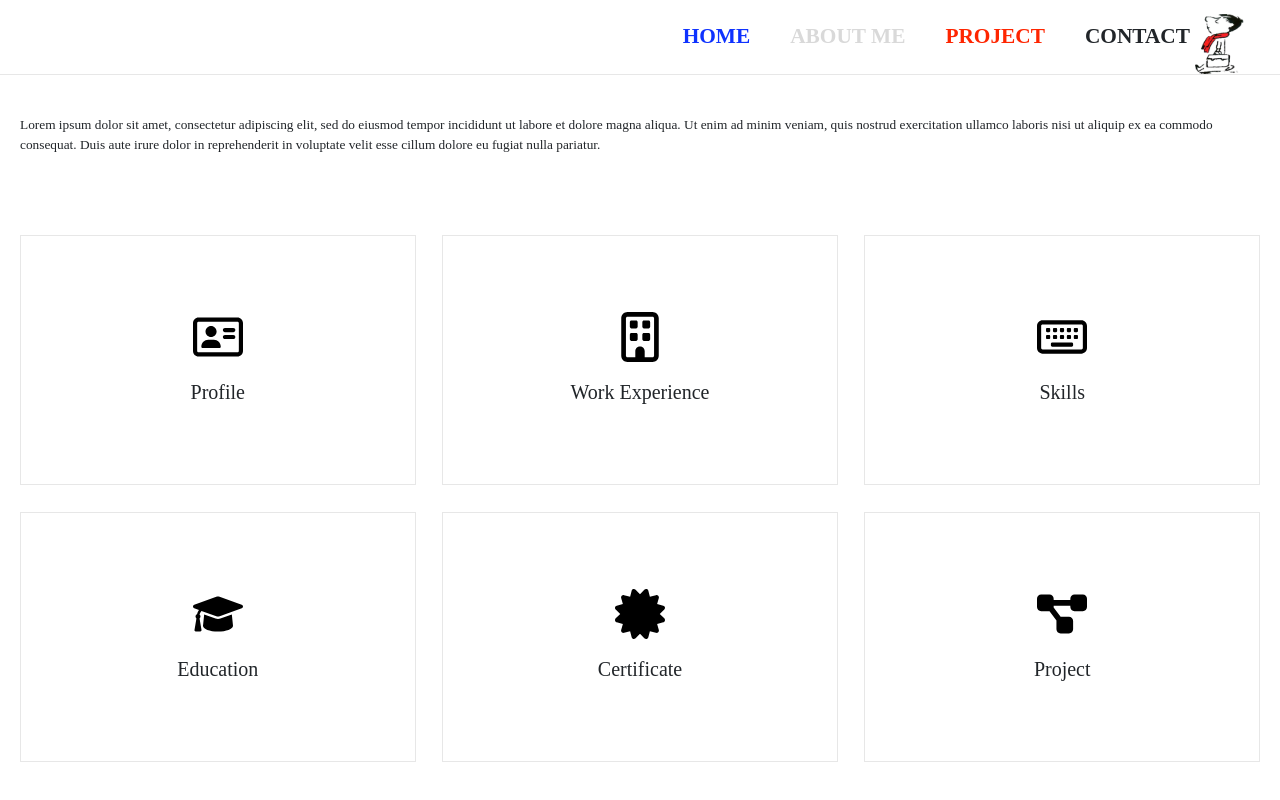
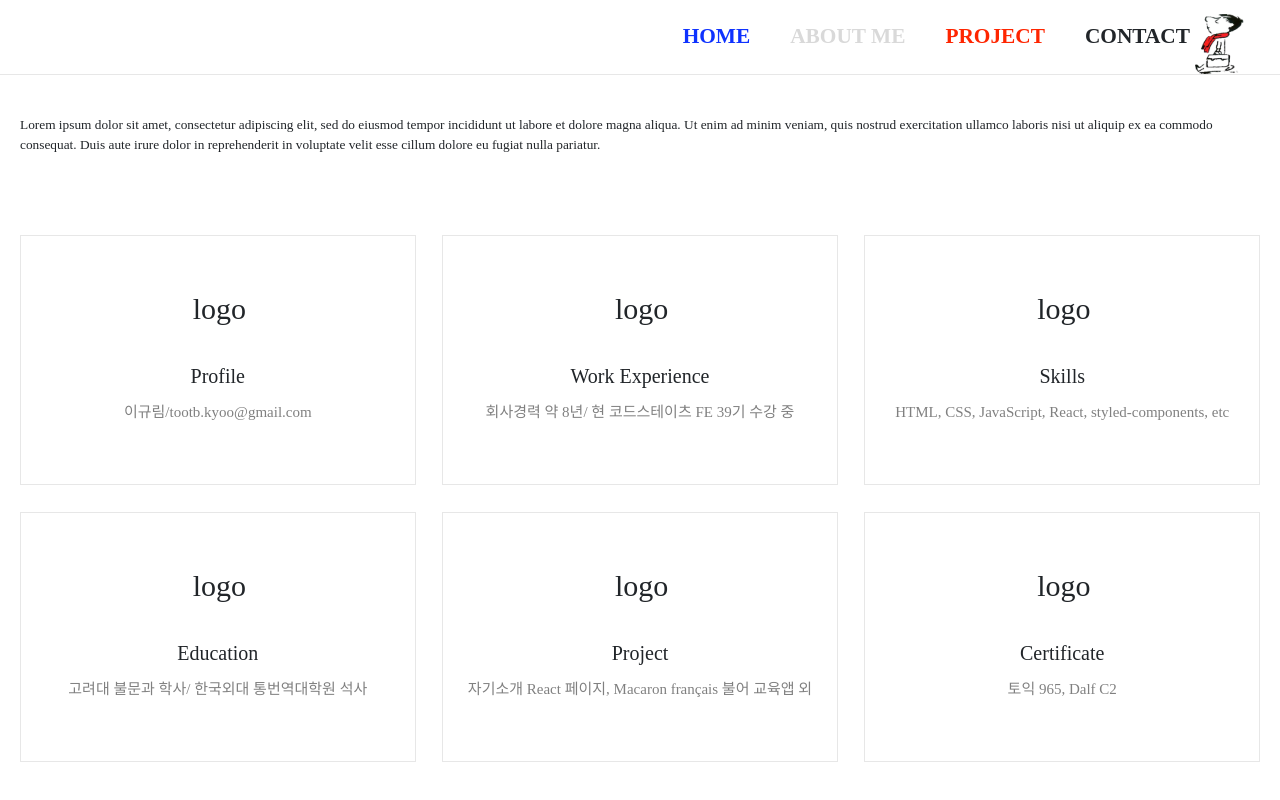
Before and after one commit to Kyoorim/cv-kyoorim-react, a React (Create React App) app: page /aboutme in a window 1280 px wide. Shown: the top 800 px of the page. Built offline with nearby package versions, Linux system fonts and the light colour scheme; a web font is replaced by a local one.

Commit message:
about me: map으로 불러오기 성공

```diff
--- /dev/null
+++ b/src/assets/data/dummyProfiles.js
@@ -0,0 +1,54 @@
+// import { ReactComponent as ProfileLogo } from "../icon/profile.svg";
+// import { ReactComponent as Work } from "../icon/work.svg";
+// import { ReactComponent as Skills } from "../icon/skills.svg";
+// import { ReactComponent as Education } from "../icon/education.svg";
+// import { ReactComponent as Certificate } from "../icon/certificate.svg";
+// import { ReactComponent as Project } from "../icon/project.svg";
+
+import { getDefaultNormalizer } from "@testing-library/react";
+import { Tooltip } from "bootstrap";
+
+export const dummyProfiles = [
+  {
+    id: 1,
+    title: "Profile",
+    content: "이규림/tootb.kyoo@gmail.com",
+    image: "logo",
+    detail: "자세히보기 부분 더 채워넣기 꼬옥1",
+  },
+  {
+    id: 2,
+    title: "Work Experience",
+    content: "회사경력 약 8년/ 현 코드스테이츠 FE 39기 수강 중",
+    image: "logo",
+    detail: "자세히보기 부분 더 채워넣기 꼬옥",
+  },
+  {
+    id: 3,
+    title: "Skills",
+    content: "HTML, CSS, JavaScript, React, styled-components, etc",
+    image: "logo",
+    detail: "자세히보기 부분 더 채워넣기 꼬옥",
+  },
+  {
+    id: 4,
+    title: "Education",
+    content: "고려대 불문과 학사/ 한국외대 통번역대학원 석사",
+    image: "logo",
+    detail: "자세히보기 부분 더 채워넣기 꼬옥",
+  },
+  {
+    id: 5,
+    title: "Project",
+    content: "자기소개 React 페이지, Macaron français 불어 교육앱 외",
+    image: "logo",
+    detail: "자세히보기 부분 더 채워넣기 꼬옥",
+  },
+  {
+    id: 6,
+    title: "Certificate",
+    content: "토익 965, Dalf C2",
+    image: "logo",
+    detail: "자세히보기 부분 더 채워넣기 꼬옥",
+  },
+];
--- a/src/components/Nav.js
+++ b/src/components/Nav.js
@@ -102,7 +102,7 @@ const Detail = styled.div`
   }
 
   &.hide-menu {
-    opacity: 0;
+    display: none;
   }
 `;
 
--- a/src/components/Profile.js
+++ b/src/components/Profile.js
@@ -1,34 +1,36 @@
 import styled from "styled-components";
+import React from "react";
 import { useState } from "react";
+import { dummyProfiles } from "../assets/data/dummyProfiles";
 
-import { ReactComponent as ProfileLogo } from "../icon/profile.svg";
-import { ReactComponent as Work } from "../icon/work.svg";
-import { ReactComponent as Skills } from "../icon/skills.svg";
-import { ReactComponent as Education } from "../icon/education.svg";
-import { ReactComponent as Certificate } from "../icon/certificate.svg";
-import { ReactComponent as Project } from "../icon/project.svg";
+// import { ReactComponent as ProfileLogo } from "../icon/profile.svg";
+// import { ReactComponent as Work } from "../icon/work.svg";
+// import { ReactComponent as Skills } from "../icon/skills.svg";
+// import { ReactComponent as Education } from "../icon/education.svg";
+// import { ReactComponent as Certificate } from "../icon/certificate.svg";
+// import { ReactComponent as Project } from "../icon/project.svg";
 import { ReactComponent as Xmark } from "../icon/circle-xmark.svg";
-import React from "react";
 
-const ProfileContainer = styled.div`
+const ProfileContainer = styled.ul`
   display: flex;
   justify-content: center;
   align-items: center;
   flex-wrap: wrap;
   gap: 2em;
   padding: 0px 20px;
-`;
 
-const ProfileList = styled.div`
+  ul.profileList {
     border: var(--border);
     display: flex;
     flex-direction: column;
     justify-content: center;
     align-items: center;
+    text-align: center;
     min-height: 250px;
     flex-basis: 23.5%;
     flex-shrink: 1;
     flex-grow: 1;
+    padding: 0px 15px;
     /* @media screen and (max-width: 1023px) {
     flex-basis: 49%;
   } */
@@ -38,6 +40,24 @@ const ProfileList = styled.div`
     .logo {
       width: 50px;
       height: 50px;
+    }
+  }
+
+  li {
+    display: inline-block;
+    margin-bottom: 10px;
+
+    &.logo {
+      font-size: 30px;
+      margin-bottom: 25px;
+    }
+    &.title {
+      font-size: 20px;
+    }
+    &.content {
+      font-size: 15px;
+      color: gray;
+    }
   }
 `;
 
@@ -81,7 +101,6 @@ const ModalView = styled.div.attrs((props) => ({
   animation: modal-show 0.5s;
 
   div.closeBtn {
-    z-index: 10;
     font-size: 20px;
     position: absolute;
     top: 10px;
@@ -108,11 +127,17 @@ const Profile = () => {
   return (
     <>
       <ProfileContainer>
-        <ProfileList>
-          <Emoji onClick={openModalHandler}>
-            <ProfileLogo className="logo" />
-          </Emoji>
-          <Title>Profile</Title>
+        {dummyProfiles.map((item) => (
+          <React.Fragment key={item.id}>
+            <ul className="profileList">
+              <li className="logo" onClick={openModalHandler}>
+                {item.image}
+              </li>
+              <li className="title">{item.title}</li>
+              <li className="content">{item.content}</li>
+            </ul>
+          </React.Fragment>
+        ))}
         {modalOpen ? (
           <ModalBackdrop>
             <ModalView>
@@ -120,52 +145,79 @@ const Profile = () => {
                 <Xmark width="25" height="25" />
               </div>
               <div onClick={openModalHandler}>
-                  Lorem ipsum dolor sit amet, consectetur adipiscing elit, sed
-                  do eiusmod tempor incididunt ut labore et dolore magna aliqua.{" "}
+                {dummyProfiles.map((item) => (
+                  <React.Fragment key={item.id}>
+                    <ul>
+                      <li>{item.detail}</li>
+                      // 해당 자세히보기가 아니라 전체가 띄워짐 ㅜㅜ
+                    </ul>
+                  </React.Fragment>
+                ))}
               </div>
             </ModalView>
           </ModalBackdrop>
         ) : null}
-          <Body></Body>
-        </ProfileList>
-        <ProfileList>
-          <Emoji>
-            <Work className="logo" />
-          </Emoji>
-          <Title>Work Experience</Title>
-          <Body></Body>
-        </ProfileList>
-        <ProfileList>
-          <Emoji>
-            <Skills className="logo" />
-          </Emoji>
-          <Title>Skills</Title>
-          <Body></Body>
-        </ProfileList>
-        <ProfileList>
-          <Emoji>
-            <Education className="logo" />
-          </Emoji>
-          <Title>Education</Title>
-          <Body></Body>
-        </ProfileList>
-        <ProfileList>
-          <Emoji>
-            <Certificate className="logo" />
-          </Emoji>
-          <Title>Certificate</Title>
-          <Body></Body>
-        </ProfileList>
-        <ProfileList>
-          <Emoji>
-            <Project className="logo" />
-          </Emoji>
-          <Title>Project</Title>
-          <Body></Body>
-        </ProfileList>
       </ProfileContainer>
     </>
   );
 };
 
 export default Profile;
+
+// <ProfileContainer>
+//   <ProfileList>
+//     <Emoji onClick={openModalHandler}>
+//       <ProfileLogo className="logo" />
+//     </Emoji>
+//     <Title>Profile</Title>
+//     {modalOpen ? (
+//       <ModalBackdrop>
+//         <ModalView>
+//           <div onClick={openModalHandler} className="closeBtn">
+//             <Xmark width="25" height="25" />
+//           </div>
+//           <div onClick={openModalHandler}>
+//             Lorem ipsum dolor sit amet, consectetur adipiscing elit, sed
+//             do eiusmod tempor incididunt ut labore et dolore magna aliqua.{" "}
+//           </div>
+//         </ModalView>
+//       </ModalBackdrop>
+//     ) : null
+//     <Body></Body>
+//   </ProfileList>
+//   <ProfileList>
+//     <Emoji>
+//       <Work className="logo" />
+//     </Emoji>
+//     <Title>Work Experience</Title>
+//     <Body></Body>
+//   </ProfileList>
+//   <ProfileList>
+//     <Emoji>
+//       <Skills className="logo" />
+//     </Emoji>
+//     <Title>Skills</Title>
+//     <Body></Body>
+//   </ProfileList>
+//   <ProfileList>
+//     <Emoji>
+//       <Education className="logo" />
+//     </Emoji>
+//     <Title>Education</Title>
+//     <Body></Body>
+//   </ProfileList>
+//   <ProfileList>
+//     <Emoji>
+//       <Certificate className="logo" />
+//     </Emoji>
+//     <Title>Certificate</Title>
+//     <Body></Body>
+//   </ProfileList>
+//   <ProfileList>
+//     <Emoji>
+//       <Project className="logo" />
+//     </Emoji>
+//     <Title>Project</Title>
+//     <Body></Body>
+//   </ProfileList>
+// </ProfileContainer>
```
Lines whose indentation alone changed are shown as unchanged.
